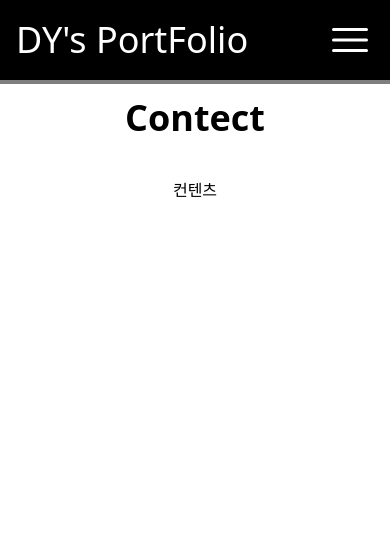
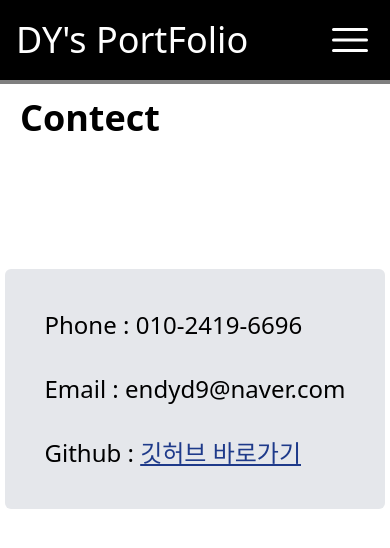
Before and after one commit to endyd9/Portfolio, a Next.js app: page /contect in a window 390 px wide. Shown: the top 548 px of the page. Built offline with nearby package versions, Linux system fonts and the light colour scheme.

Commit message:
contect페이지 모바일 레이아웃 완성

```diff
--- a/src/app/contect/page.tsx
+++ b/src/app/contect/page.tsx
@@ -1,9 +1,23 @@
 export default function Contect() {
   return (
     <main className="mt-[20%] w-full h-screen animate-[intro_1s]">
-      <div className="h-full text-center">
-        <h1 className="pt-5 pb-10 text-4xl font-bold">Contect</h1>
-        <div className="">컨텐츠</div>
+      <div className="h-full">
+        <h1 className="ml-5 pt-5 pb-10 text-4xl font-bold">Contect</h1>
+        <div className="w-full h-[50%] flex items-center justify-center">
+          <p className="text-2xl bg-gray-200 p-10 rounded-md">
+            Phone : 010-2419-6696 <br />
+            <br />
+            Email : endyd9@naver.com <br />
+            <br />
+            Github :{" "}
+            <a
+              href="https://github.com/endyd9"
+              className="text-2xl text-blue-900 underline"
+            >
+              깃허브 바로가기
+            </a>
+          </p>
+        </div>
       </div>
     </main>
   );
--- a/src/components/projectDetail.tsx
+++ b/src/components/projectDetail.tsx
@@ -368,7 +368,7 @@ export default function ProjectDetail(props: ProjectDtailProps) {
         </div>
       ) : (
         // 설명
-        <div className="h-[60vh] animate-[up_.7s] flex justify-center overflow-y-scroll">
+        <div className="h-[50vh] animate-[up_.7s] flex justify-center overflow-y-scroll">
           <ul className="w-[90%] list-disc my-5">
             <li className="my-3">
               <h3 className="text-2xl mb-3">프로젝트 개요</h3>
```
